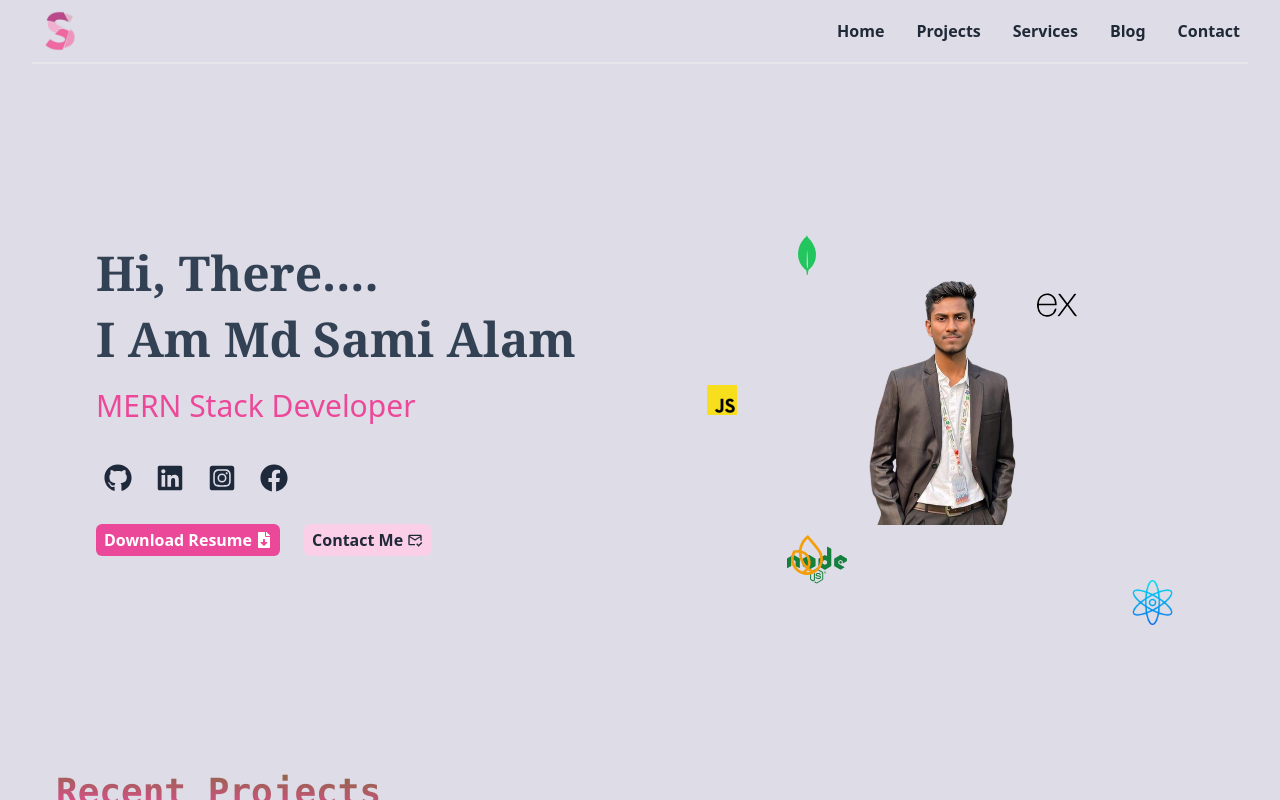
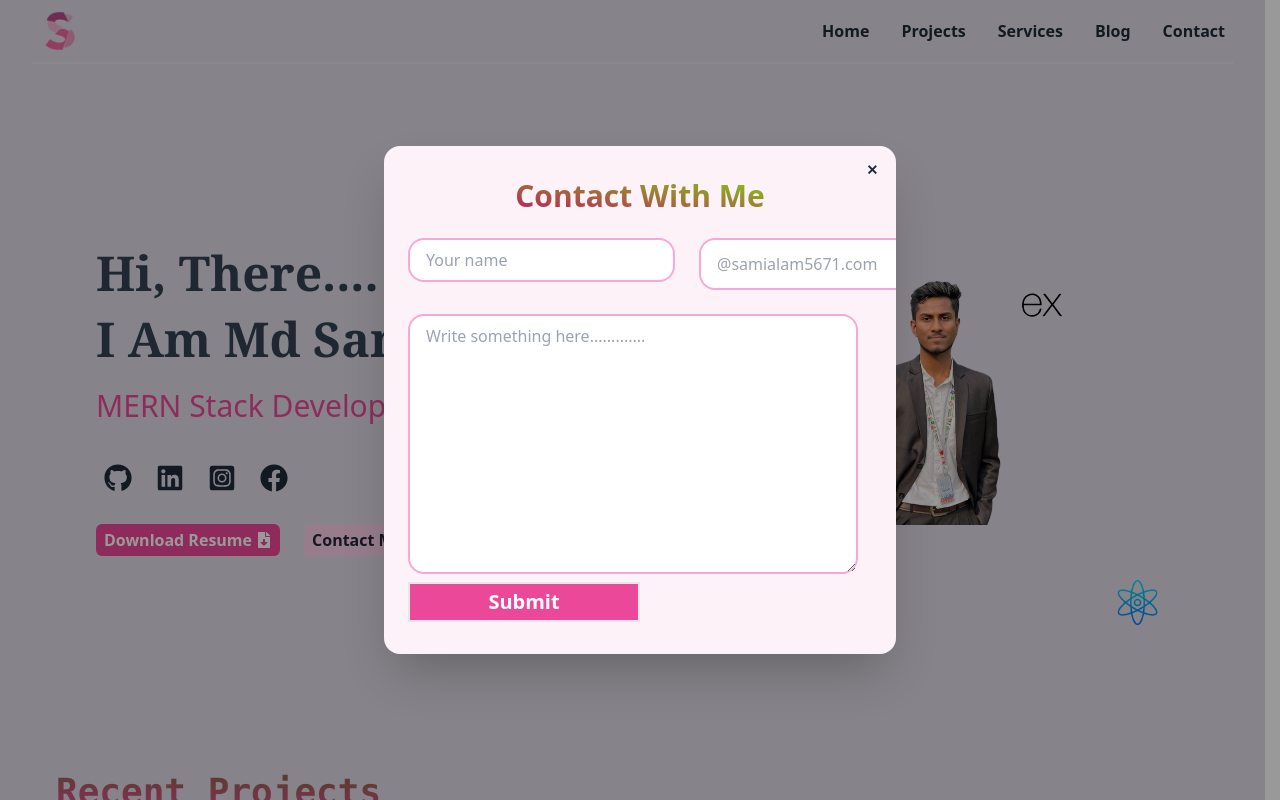
Before and after one commit to sami5671/Md_Sami_Alam_Portfolio, a React (Vite) app: page / in a window 1280 px wide. Both pictures are taken after a click on the button "Contact Me". Shown: the top 800 px of the page. Built offline with nearby package versions, Linux system fonts and the light colour scheme.

Commit message:
Integrated EmailJS for sendeing eamil to the host

```diff
--- a/package.json
+++ b/package.json
@@ -10,10 +10,12 @@
     "preview": "vite preview"
   },
   "dependencies": {
+    "@emailjs/browser": "^4.3.3",
     "aos": "^2.3.4",
     "react": "^18.2.0",
     "react-custom-scrollbars-2": "^4.5.0",
     "react-dom": "^18.2.0",
+    "react-hot-toast": "^2.4.1",
     "react-icons": "^5.0.1",
     "react-responsive-carousel": "^3.2.23",
     "react-scroll": "^1.9.0",
--- a/src/Home/Banner/Banner.jsx
+++ b/src/Home/Banner/Banner.jsx
@@ -1,4 +1,5 @@
 import "./Banner.css";
+import emailjs from "@emailjs/browser";
 import js from "../../assets/images/js.png";
 import react from "../../assets/images/react.png";
 import { SiExpress } from "react-icons/si";
@@ -12,6 +13,10 @@ import { FaFacebook } from "react-icons/fa";
 import { FaInstagramSquare } from "react-icons/fa";
 import { MdOutlineMarkEmailRead } from "react-icons/md";
 import ResumeButton from "../../Components/ResumeButton/ResumeButton";
+import Swal from "sweetalert2";
+import { useRef } from "react";
+import toast from "react-hot-toast";
+import { Toaster } from "react-hot-toast";
 
 const Banner = () => {
   // ----------------------------------------------------------------
@@ -22,9 +27,34 @@ const Banner = () => {
     deleteSpeed: 20,
     delaySpeed: 2000,
   });
+  // ----------------------------Email js------------------------------------
+
+  const form = useRef();
+  const sendEmail = (e) => {
+    e.preventDefault();
+
+    emailjs
+      .sendForm(
+        "service_krbu6f9",
+        "template_bjttpzi",
+        form.current,
+        "cBaUoRkJgclAkWIap"
+      )
+      .then(
+        (result) => {
+          console.log(result.text);
+          toast.success("Successfully Send the Email. OK!");
+          form.current.reset();
+        },
+        (error) => {
+          console.log(error.text);
+        }
+      );
+  };
   // ----------------------------------------------------------------
   return (
     <>
+      <Toaster position="top-center" reverseOrder={false} />
       {/* for small devices  */}
       <div className="block lg:hidden flex justify-center mt-4">
         <img src={profile} className="rounded-full w-[200px]" alt="" />
@@ -82,7 +112,12 @@ const Banner = () => {
             </div>
 
             <div>
-              <button className=" bg-pink-200 px-2 py-1 rounded-md transition duration-300 ease-in-out hover:bg-pink-400 hover:text-white font-semibold">
+              <button
+                onClick={() =>
+                  document.getElementById("my_modal_3").showModal()
+                }
+                className="bg-pink-200 px-2 py-1 rounded-md transition duration-300 ease-in-out hover:bg-pink-400 hover:text-white font-semibold"
+              >
                 <span className="flex gap-1 items-center text-[16px]">
                   Contact Me <MdOutlineMarkEmailRead />
                 </span>
@@ -119,6 +154,67 @@ const Banner = () => {
           </div>
         </div>
       </div>
+
+      {/*for modal  */}
+
+      {/* Open the modal using document.getElementById('ID').showModal() method */}
+
+      {/* You can open the modal using document.getElementById('ID').showModal() method */}
+
+      <dialog id="my_modal_3" className="modal">
+        <div className="modal-box bg-pink-50">
+          <form method="dialog">
+            {/* if there is a button in form, it will close the modal */}
+            <button className="btn btn-sm btn-circle btn-ghost absolute right-2 top-2">
+              ✕
+            </button>
+          </form>
+
+          <section className="py-2">
+            <div className="flex lg:justify-center mb-6">
+              <h1 className="text-2xl lg:text-3xl font-semibold bg-gradient-to-tr from-pink-700 to-lime-500 text-transparent bg-clip-text">
+                Contact With Me
+              </h1>
+            </div>
+            <form
+              ref={form}
+              onSubmit={sendEmail}
+              className="flex flex-col gap-2 lg:w-1/2"
+            >
+              <div className="lg:flex gap-6">
+                <input
+                  className="mb-2 py-2 px-4 border-2 border-pink-300 rounded-2xl"
+                  type="text"
+                  placeholder="Your name"
+                  name="user_name"
+                  id=""
+                />
+                <input
+                  className="py-2 px-4 border-2 border-pink-300 rounded-2xl"
+                  type="email"
+                  placeholder="@samialam5671.com"
+                  name="user_email"
+                  id=""
+                />
+              </div>
+              <textarea
+                className="lg:w-[450px] mt-4 py-2 px-4 border-2 border-pink-300 rounded-2xl"
+                placeholder="Write something here............."
+                name="message"
+                id=""
+                cols="20"
+                rows="10"
+              ></textarea>
+              <button
+                className="border-2 hover:bg-gradient-to-tr from-pink-300 to-red-400 bg-pink-500 text-xl text-white font-semibold py-1"
+                type="submit"
+              >
+                Submit
+              </button>
+            </form>
+          </section>
+        </div>
+      </dialog>
     </>
   );
 };
```
Also changed, not shown: 1 other file (tests, documents, lock files or other folders).
